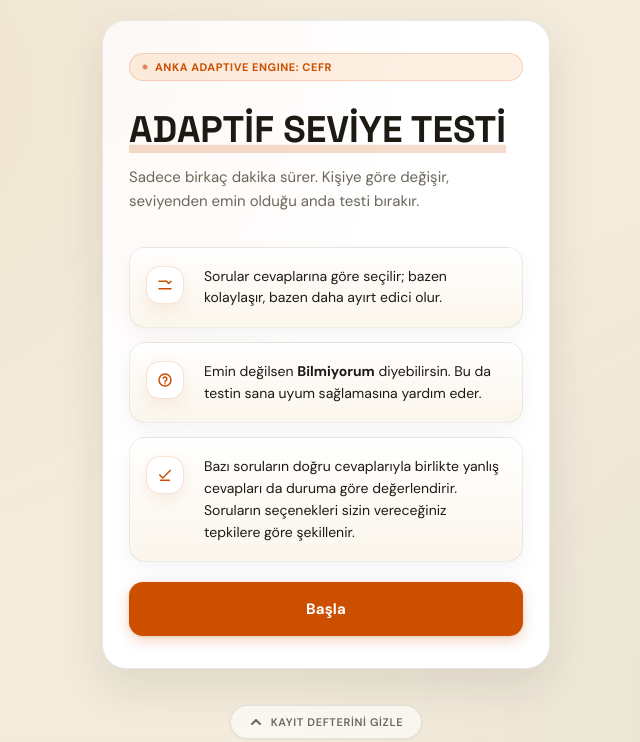
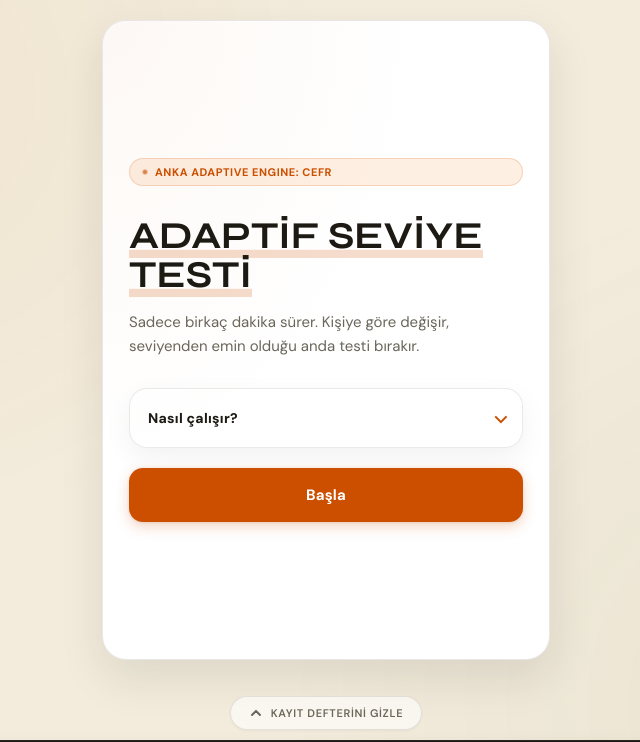
Before and after one commit to metinwh/anka-cefr-tester, a website: page index.html in a window 1280 px wide. Shown: the top 742 px of the page, without its empty margins (314-954 px from the left). Drawn offline with Linux system fonts and the light colour scheme.

Commit message:
Hide welcome rules in dropdown

```diff
--- a/index.html
+++ b/index.html
@@ -6,7 +6,7 @@
   <title>ANKA CEFR Tester — Nektar</title>
   <link rel="preconnect" href="https://fonts.googleapis.com">
   <link rel="preconnect" href="https://fonts.gstatic.com" crossorigin>
-  <link href="https://fonts.googleapis.com/css2?family=DM+Sans:opsz,wght@9..40,400;9..40,500;9..40,600;9..40,700;9..40,800&family=Fraunces:opsz,wght@9..144,400;9..144,500;9..144,600;9..144,700;9..144,800;9..144,900&family=Space+Grotesk:wght@500;600;700&display=swap" rel="stylesheet">
+  <link href="https://fonts.googleapis.com/css2?family=DM+Sans:opsz,wght@9..40,400;9..40,500;9..40,600;9..40,700;9..40,800&family=Fraunces:opsz,wght@9..144,400;9..144,500;9..144,600;9..144,700;9..144,800;9..144,900&family=Syne:wght@600;700;800&display=swap" rel="stylesheet">
   <style>
     :root {
       /* Warm academic palette — parchment + ink + ember orange */
@@ -38,7 +38,7 @@
       /* Fonts */
       --font-sans:    "DM Sans", ui-sans-serif, system-ui, -apple-system, "Segoe UI", sans-serif;
       --font-serif:   "Fraunces", Georgia, "Times New Roman", serif;
-      --font-display: "Space Grotesk", "DM Sans", ui-sans-serif, system-ui, -apple-system, "Segoe UI", sans-serif;
+      --font-display: "Syne", "DM Sans", ui-sans-serif, system-ui, -apple-system, "Segoe UI", sans-serif;
     }
 
     *, *::before, *::after { box-sizing: border-box; margin: 0; padding: 0; }
@@ -277,9 +277,9 @@
     /* ── Typography ──────────────────────────────────────── */
     h1 {
       font-family: var(--font-display);
-      font-size: 37px;
-      line-height: 1.02;
-      font-weight: 700;
+      font-size: 38px;
+      line-height: 1.03;
+      font-weight: 800;
       letter-spacing: 0;
       color: var(--ink);
       font-feature-settings: "ss01", "cv11";
@@ -310,10 +310,52 @@
     .welcome { display: grid; gap: 30px; }
     .welcome-head { display: grid; gap: 16px; }
 
+    .how-details {
+      border-radius: 18px;
+      background: rgba(255,255,255,0.52);
+      border: 1px solid rgba(29,26,20,0.09);
+      box-shadow: 0 10px 28px rgba(29,26,20,0.055);
+      overflow: hidden;
+    }
+
+    .how-details summary {
+      min-height: 58px;
+      display: flex;
+      align-items: center;
+      justify-content: space-between;
+      gap: 14px;
+      padding: 0 18px;
+      color: var(--ink);
+      font-family: var(--font-sans);
+      font-size: 14px;
+      font-weight: 800;
+      letter-spacing: 0.02em;
+      cursor: pointer;
+      list-style: none;
+      -webkit-tap-highlight-color: transparent;
+    }
+
+    .how-details summary::-webkit-details-marker { display: none; }
+
+    .how-details summary::after {
+      content: "";
+      width: 9px;
+      height: 9px;
+      border-right: 2px solid var(--accent);
+      border-bottom: 2px solid var(--accent);
+      transform: rotate(45deg) translateY(-2px);
+      transition: transform 180ms ease;
+      flex-shrink: 0;
+    }
+
+    .how-details[open] summary::after {
+      transform: rotate(225deg) translateY(-2px);
+    }
+
     .info-list {
       display: grid;
       gap: 14px;
-      padding-top: 4px;
+      padding: 0 12px 12px;
     }
 
     .info-item {
@@ -1319,11 +1361,13 @@
             <h1><span class="shimmer-text">ADAPTİF SEVİYE TESTİ</span></h1>
             <p>Sadece birkaç dakika sürer. Kişiye göre değişir, seviyenden emin olduğu anda testi bırakır.</p>
           </div>
+          <details class="how-details">
+            <summary>Nasıl çalışır?</summary>
             <div class="info-list">
               <div class="info-item" style="--i:0">
                 <span class="info-icon" aria-hidden="true">
                   <svg viewBox="0 0 24 24" fill="none" stroke="currentColor" stroke-linecap="round" stroke-linejoin="round">
-                  <path d="M4 7h10"></path><path d="M4 17h16"></path><path d="M14 7l3 3 3-3"></path>
+                    <path d="M4 6h5"></path><path d="M15 6h5"></path><path d="M9 6c4 0 2 12 6 12"></path><path d="M15 18h5"></path><path d="M4 18h5"></path>
                   </svg>
                 </span>
                 <span>Sorular cevaplarına göre seçilir; bazen kolaylaşır, bazen daha ayırt edici olur.</span>
@@ -1331,7 +1375,7 @@
               <div class="info-item" style="--i:1">
                 <span class="info-icon" aria-hidden="true">
                   <svg viewBox="0 0 24 24" fill="none" stroke="currentColor" stroke-linecap="round" stroke-linejoin="round">
-                  <circle cx="12" cy="12" r="8"></circle><path d="M9.5 9.5a2.6 2.6 0 0 1 5 1c0 2-2.5 2.2-2.5 4"></path><path d="M12 17h.01"></path>
+                    <path d="M12 3a9 9 0 1 0 9 9"></path><path d="M12 8v4"></path><path d="M12 16h.01"></path><path d="M17 4l4 4"></path>
                   </svg>
                 </span>
                 <span>Emin değilsen <strong>Bilmiyorum</strong> diyebilirsin. Bu da testin sana uyum sağlamasına yardım eder.</span>
@@ -1339,12 +1383,13 @@
               <div class="info-item" style="--i:2">
                 <span class="info-icon" aria-hidden="true">
                   <svg viewBox="0 0 24 24" fill="none" stroke="currentColor" stroke-linecap="round" stroke-linejoin="round">
-                  <path d="M5 12l4 4L19 6"></path><path d="M6 19h12"></path>
+                    <path d="M4 18h16"></path><path d="M6 14l4-4 3 3 5-7"></path><path d="M18 6h-4"></path><path d="M18 6v4"></path>
                   </svg>
                 </span>
                 <span>Bazı soruların doğru cevaplarıyla birlikte yanlış cevapları da duruma göre değerlendirir. Soruların seçenekleri sizin vereceğiniz tepkilere göre şekillenir.</span>
               </div>
             </div>
+          </details>
         </div>
         <button class="primary pulse" data-action="start" type="button">Başla</button>
       `;
```
Lines whose indentation alone changed are shown as unchanged.
